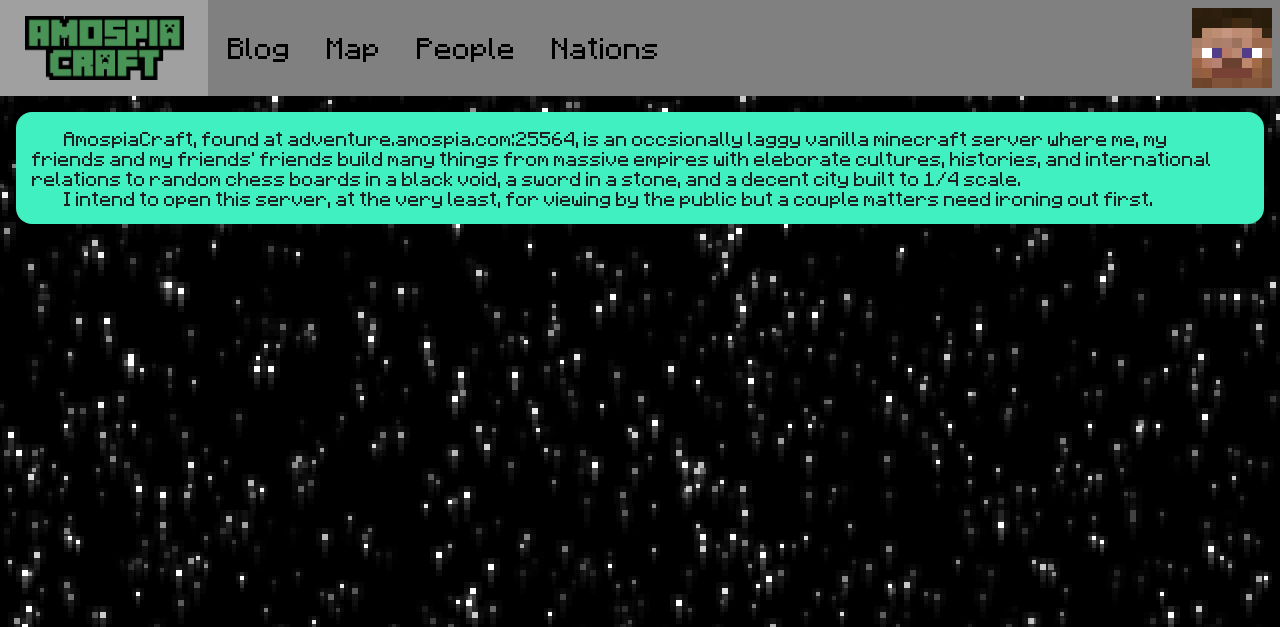
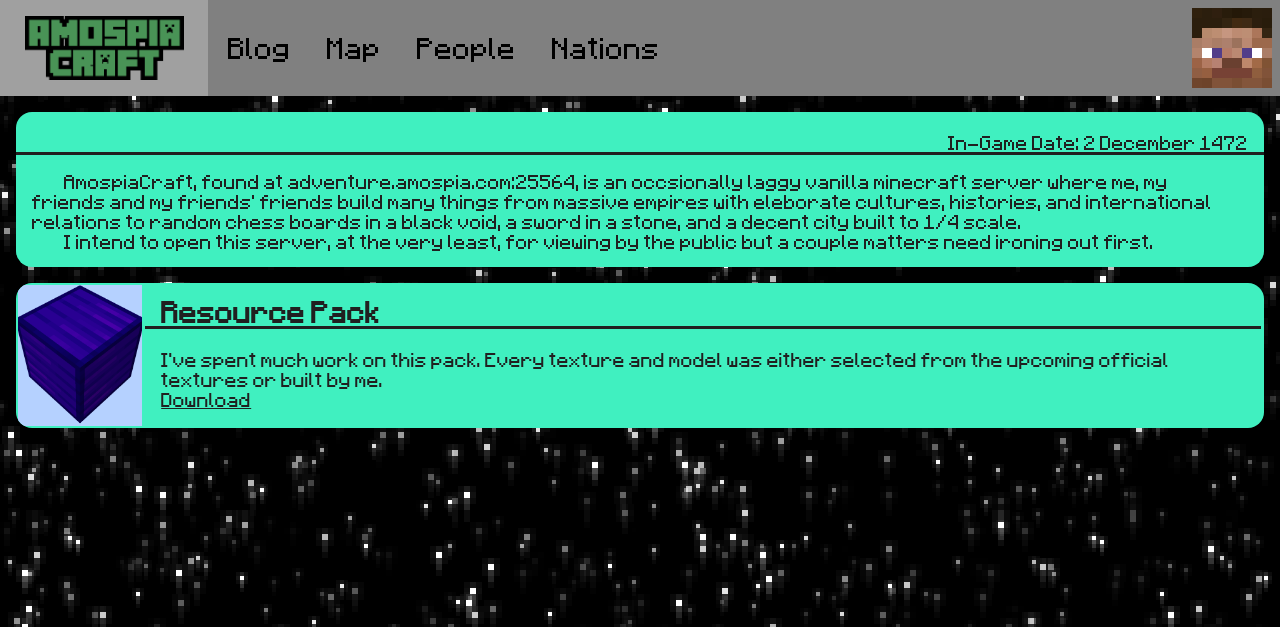
Before and after one commit to SamAng219255/MCserver-site, a PHP site: page / in a window 1280 px wide. Shown: the top 627 px of the page. Run offline with PHP 8.4, Linux system fonts and the light colour scheme; a stand-in replaces the project's code that opens the database connection.

Commit message:
some minor fixes

```diff
--- a/index.php
+++ b/index.php
@@ -4,8 +4,39 @@ require 'pageStart.php';
 
 		<div class="body">
 			<div class="card">
+				<div class="postmeta">
+					<div class="time" id="time"></div>
+					<script>
+						timeElem=document.getElementById("time");
+						timeObj=getTimeOnServer();
+						timeElem.innerHTML="In-Game Date: "+timeObj.day+" "+timeObj.monStr+" "+timeObj.yr;
+						timeInter=setInterval(function(){
+							timeObj=getTimeOnServer();
+							timeElem.innerHTML="In-Game Date: "+timeObj.day+" "+timeObj.monStr+" "+timeObj.yr;
+						},1000);
+					</script>
+				</div>
 				<div class="stuffing">	AmospiaCraft, found at adventure.amospia.com:25564, is an occsionally laggy vanilla minecraft server where me, my friends and my friends' friends build many things from massive empires with eleborate cultures, histories, and international relations to random chess boards in a black void, a sword in a stone, and a decent city built to 1/4 scale.
 	I intend to open this server, at the very least, for viewing by the public but a couple matters need ironing out first.</div>
+			</div>
+			<div class="card">
+				<table>
+					<tr>
+						<td rowspan="2" style="background-image: url('./img/pack.png'); background-size: auto 100%; background-position: center; width: 10%; background-repeat: no-repeat;">
+						</td>
+						<td>
+							<div class="postmeta">
+								<div class="h">Resource Pack</div>
+							</div>
+						</td>
+					</tr>
+					<tr>
+						<td>
+							<div class="stuffing">I've spent much work on this pack. Every texture and model was either selected from the upcoming official textures or built by me.
+<a href="resources.zip">Download</a></div>
+						</td>
+					</tr>
+				</table>
 			</div>
 		</div>
 
--- a/theme.css
+++ b/theme.css
@@ -57,6 +57,7 @@ input[type=hidden] {
 	background-color: #40f0c0;
 	position: relative;
 	color: #202020;
+	overflow: hidden;
 }
 .card a {
 	color: inherit;
@@ -65,7 +66,7 @@ input[type=hidden] {
 	width: 100%;
 }
 .card table tr:nth-child(1)>td:nth-child(1) {
-	width: 3.8rem;
+	image-rendering: initial;
 }
 table {
 	color: inherit;
```
